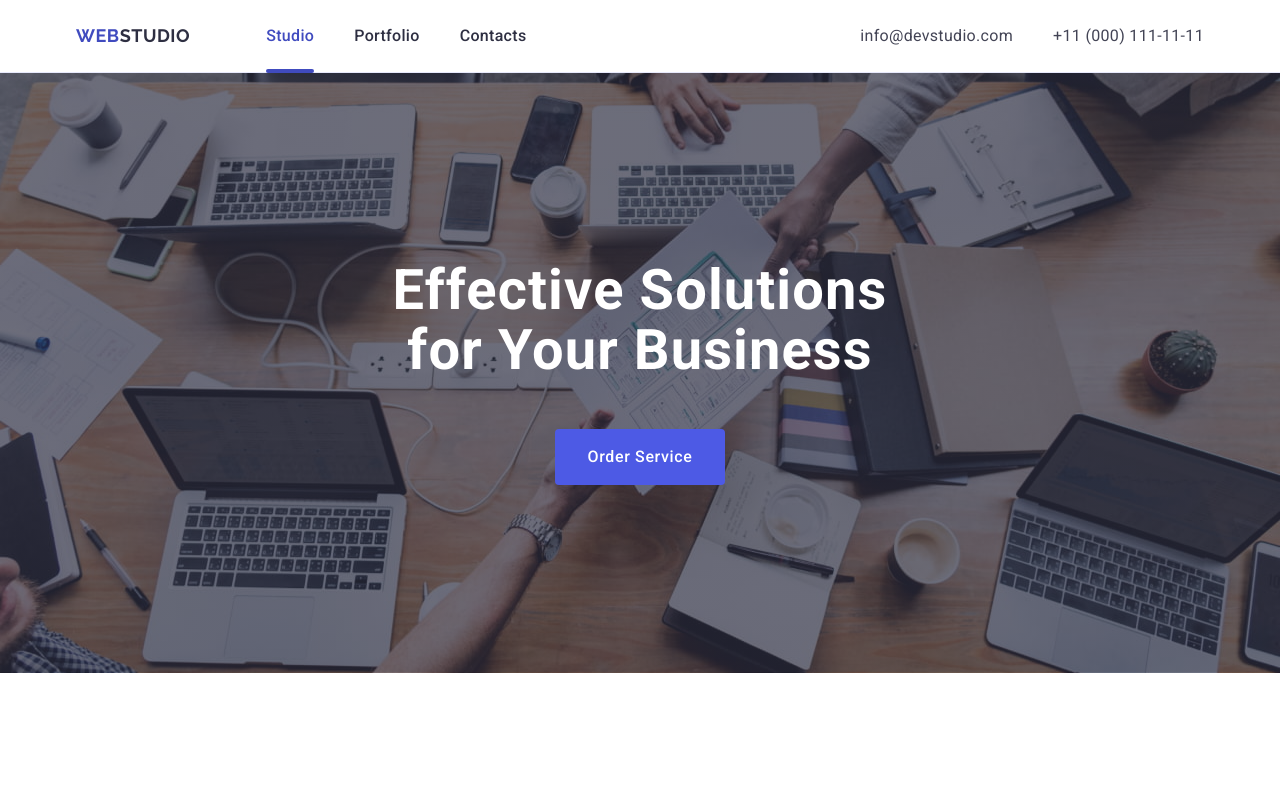
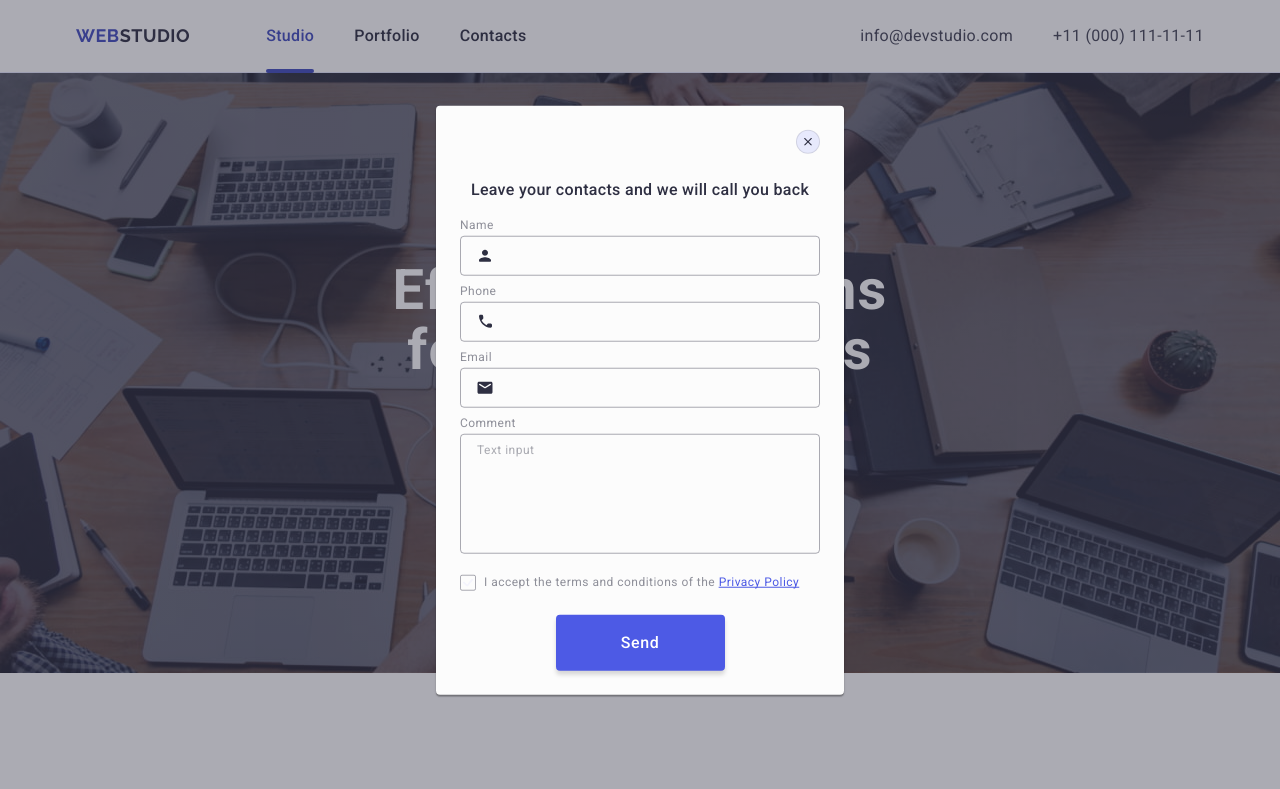
Before and after one commit to Yevhenii-Azarov/goit-markup-hw-06, a plain HTML site: page index.html in a window 1280 px wide. Shown: the top 789 px of the page. Drawn offline with nearby package versions, Linux system fonts and the light colour scheme.

Commit message:
goit-markup-hw-06

```diff
--- a/css/desktop-styles.css
+++ b/css/desktop-styles.css
@@ -971,6 +971,7 @@ fill: #fff;
   line-height: 1.17;
   letter-spacing: 0.04em;
   color: #8e8f99;
+  align-items: center;
 }
 .review-form-checkbox-wrapper {
   margin-bottom: 24px;
--- a/index.html
+++ b/index.html
@@ -880,7 +880,7 @@
         </div>
       </div>
     </footer>
-    <div class="backdrop">
+    <div class="backdrop is-open">
       <div class="modal">
         <button class="modal-close-btn" type="button">
           <svg
```
